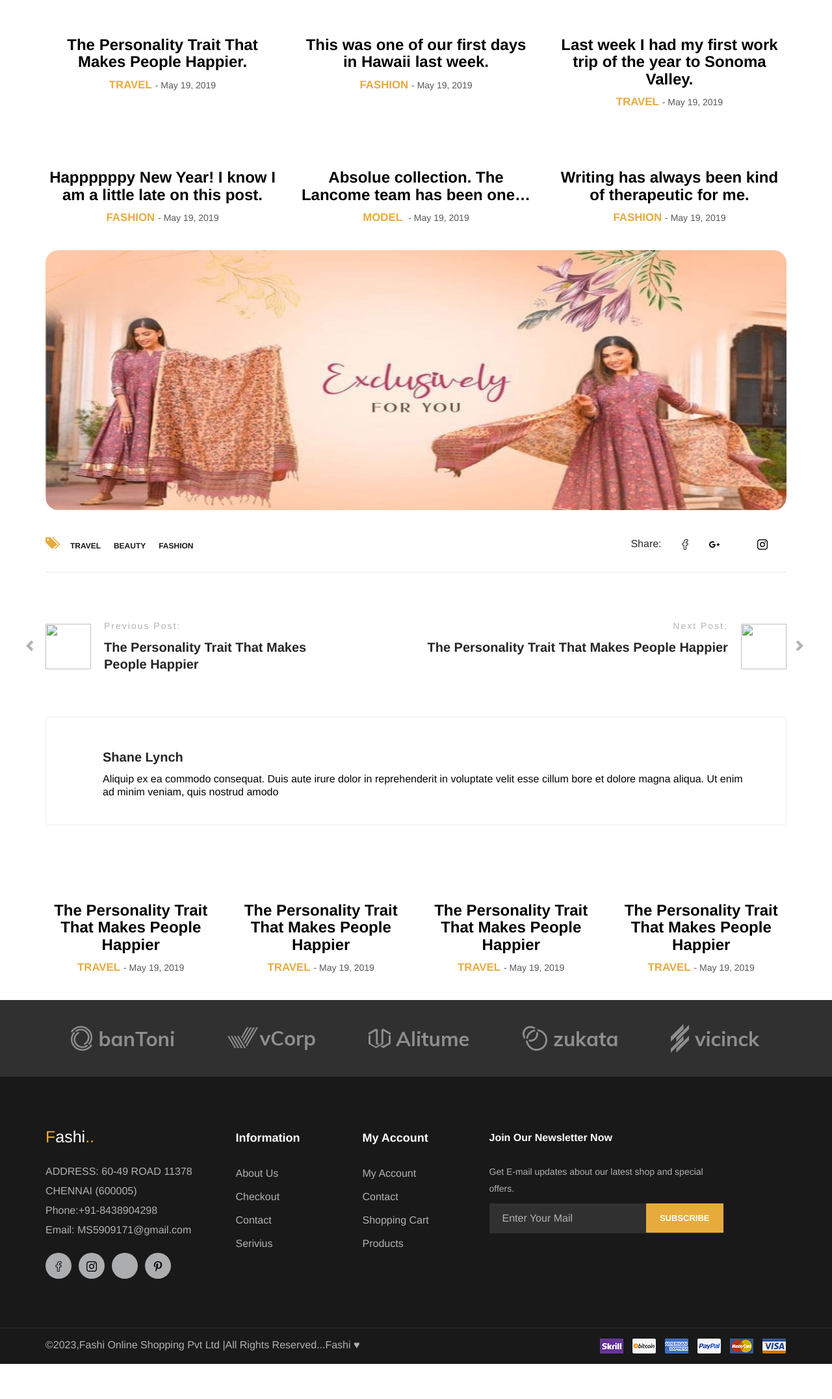
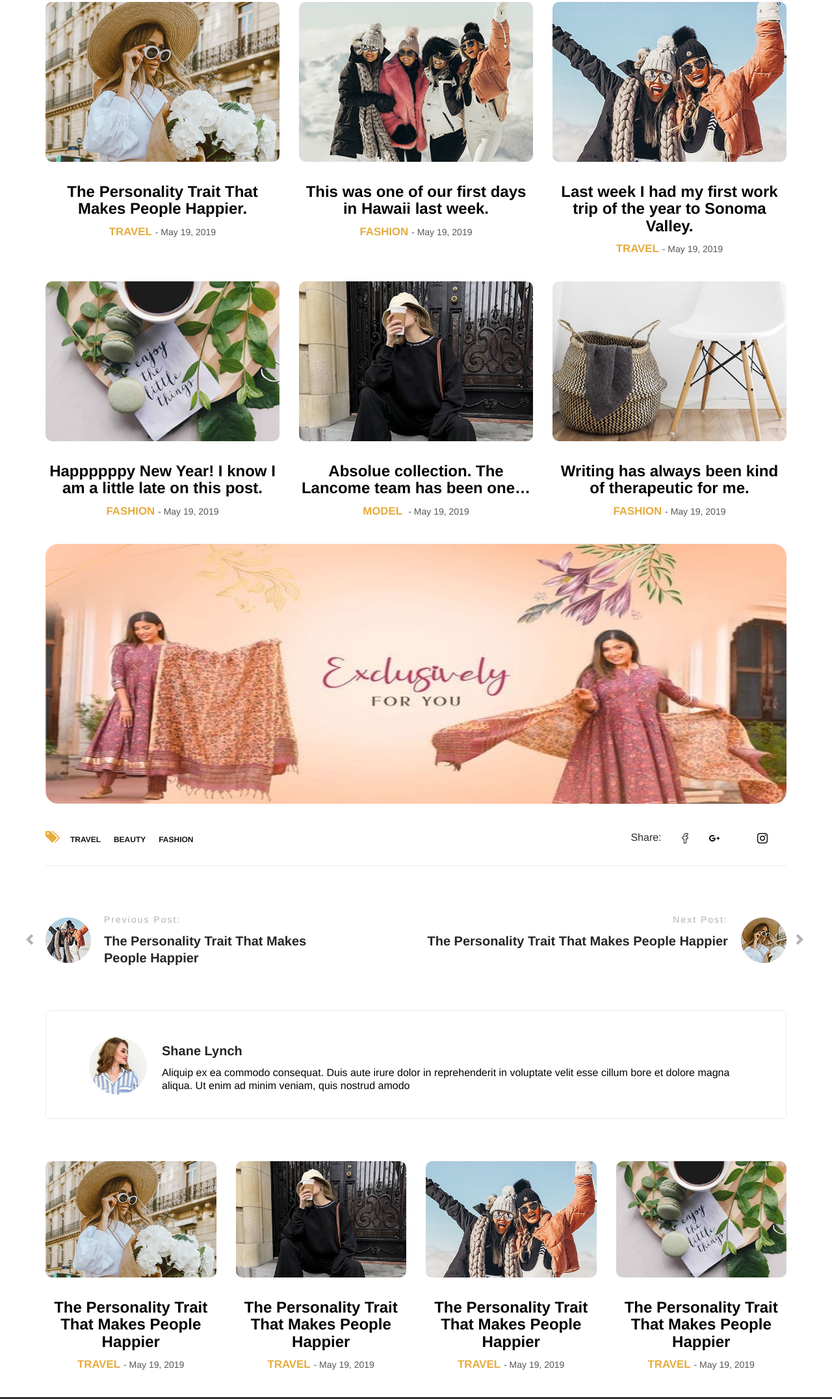
Before and after one commit to Msramalan/fashi, a plain HTML site: page blog.html in a window 1280 px wide. Shown: the part 225-2378 px from the top of the page at 65% size. Before the commit the page ends 2324 px from the top, so only its background shows below. Drawn offline with nearby package versions, Linux system fonts and the light colour scheme.

Commit message:
Add files via upload

```diff
--- a/blog.html
+++ b/blog.html
@@ -69,7 +69,7 @@
              <div class="row">
                  <div class="post col-lg-4 col-md-4 col-12">
                      <div class="post-img">
-                         <img  src="imgs/blog/blog-1.jpg" alt="">
+                         <img  src="blog/blog-1.jpg" alt="">
                      </div>
                      <h3>The Personality Trait That Makes People Happier.</h3>
                      <p><span>TRAVEL</span>- May 19, 2019</p>
@@ -77,7 +77,7 @@
 
                  <div class="post col-lg-4 col-md-4 col-12">
                      <div class="post-img">
-                         <img  src="imgs/blog/blog-2.jpg" alt="">
+                         <img  src="blog/blog-2.jpg" alt="">
                      </div>
                      <h3>This was one of our first days in Hawaii last week.</h3>
                      <p><span>FASHION</span>- May 19, 2019</p>
@@ -85,7 +85,7 @@
 
                  <div class="post col-lg-4 col-md-4 col-12">
                      <div class="post-img">
-                         <img  src="imgs/blog/blog-3.jpg" alt="">
+                         <img  src="blog/blog-3.jpg" alt="">
                      </div>
                      <h3>Last week I had my first work trip of the year to Sonoma Valley.</h3>
                      <p><span>TRAVEL</span>- May 19, 2019</p>
@@ -95,7 +95,7 @@
 
                  <div class="post col-lg-4 col-md-4 col-12">
                      <div class="post-img">
-                         <img  src="imgs/blog/blog-4.jpg" alt="">
+                         <img  src="blog/blog-4.jpg" alt="">
                      </div>
                      <h3>Happppppy New Year! I know I am a little late on this post.</h3>
                      <p><span>FASHION</span>- May 19, 2019</p>
@@ -103,7 +103,7 @@
 
                  <div class="post col-lg-4 col-md-4 col-12">
                      <div class="post-img">
-                         <img  src="imgs/blog/blog-5.jpg" alt="">
+                         <img  src="blog/blog-5.jpg" alt="">
                      </div>
                      <h3>Absolue collection. The Lancome team has been one…</h3>
                      <p><span>MODEL </span>- May 19, 2019</p>
@@ -111,7 +111,7 @@
 
                  <div class="post col-lg-4 col-md-4 col-12">
                      <div class="post-img">
-                         <img  src="imgs/blog/blog-6.jpg" alt="">
+                         <img  src="blog/blog-6.jpg" alt="">
                      </div>
                      <h3>Writing has always been kind of therapeutic for me.</h3>
                      <p><span>FASHION</span>- May 19, 2019</p>
@@ -157,7 +157,7 @@
                                      <a href="#" class="prev-blog">
                                          <div class="pb-pic">
                                              <i class="glyphicon glyphicon-chevron-left"></i>
-                                             <img src="imgs/blog/prev-blog.png" alt="">
+                                             <img src="blog/prev-blog.png" alt="">
                                          </div>
                                          <div class="pb-text">
                                              <span>Previous Post:</span>
@@ -168,7 +168,7 @@
                                  <div class="col-lg-7 offset-lg-2 col-md-6 col-7">
                                      <a href="#" class="next-blog">
                                          <div class="nb-pic">
-                                             <img src="imgs/blog/next-blog.png" alt="">
+                                             <img src="blog/next-blog.png" alt="">
                                              <i class="	glyphicon glyphicon-chevron-right"></i>
                                          </div>
                                          <div class="nb-text">
@@ -181,7 +181,7 @@
                          </div>
                          <div class="posted-by">
                              <div class="pb-pic">
-                                 <img src="imgs/blog/post-by.png" alt="">
+                                 <img src="blog/post-by.png" alt="">
                              </div>
                              <div class="pb-text">
                                  <a href="#">
@@ -202,7 +202,7 @@
           <div class="row footer-row">
              <div class="post col-lg-3 col-md-3 col-12">
                  <div class="post-img">
-                     <img  src="imgs/blog/blog-1.jpg" alt="">
+                     <img  src="blog/blog-1.jpg" alt="">
                  </div>
                  <h3>The Personality Trait That Makes People Happier</h3>
                  <p><span>TRAVEL</span>- May 19, 2019</p>
@@ -210,7 +210,7 @@
 
              <div class="post col-lg-3 col-md-3 col-12">
                  <div class="post-img">
-                     <img  src="imgs/blog/blog-5.jpg" alt="">
+                     <img  src="blog/blog-5.jpg" alt="">
                  </div>
                  <h3>The Personality Trait That Makes People Happier</h3>
                  <p><span>TRAVEL</span>- May 19, 2019</p>
@@ -218,7 +218,7 @@
 
              <div class="post col-lg-3 col-md-3 col-12">
                  <div class="post-img">
-                     <img  src="imgs/blog/blog-3.jpg" alt="">
+                     <img  src="blog/blog-3.jpg" alt="">
                  </div>
                  <h3>The Personality Trait That Makes People Happier</h3>
                  <p><span>TRAVEL</span>- May 19, 2019</p>
@@ -226,7 +226,7 @@
 
              <div class="post col-lg-3 col-md-3 col-12">
                  <div class="post-img">
-                     <img  src="imgs/blog/blog-4.jpg" alt="">
+                     <img  src="blog/blog-4.jpg" alt="">
                  </div>
                  <h3>The Personality Trait That Makes People Happier</h3>
                  <p><span>TRAVEL</span>- May 19, 2019</p>
```
Also changed, not shown: Collection.html (+4 -4 lines), blog/blog-1.jpg (added), blog/blog-2.jpg (added), blog/blog-3.jpg (added), blog/blog-4.jpg (added), blog/blog-5.jpg (added), blog/blog-6.jpg (added), blog/blog-detail-1.jpg (added), blog/blog-detail-2.jpg (added), blog/blog-detail-3.jpg (added), blog/blog-detail.jpg (added), blog/next-blog.png (added), blog/post-by.png (added), blog/prev-blog.png (added), 4 more files.
